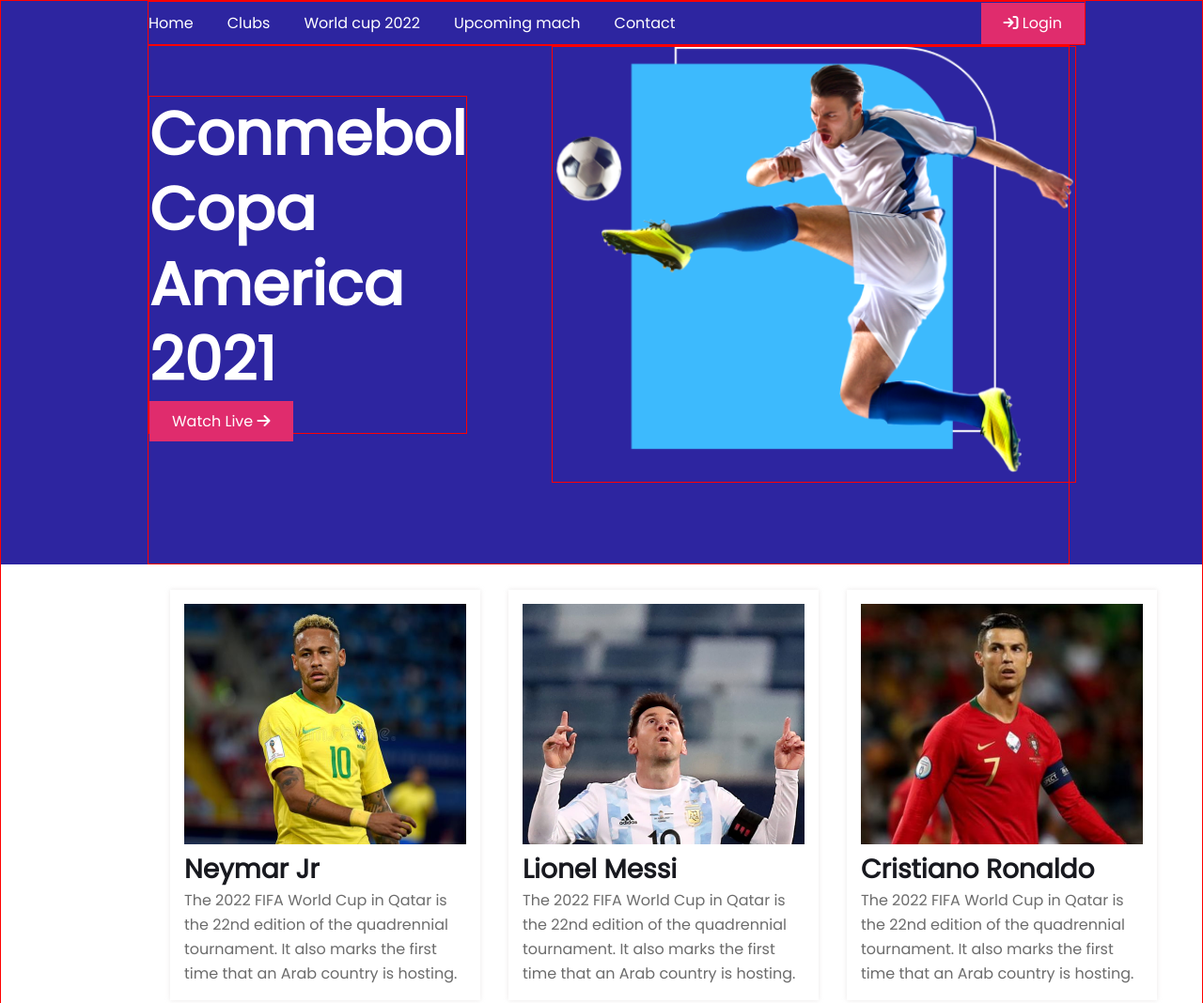
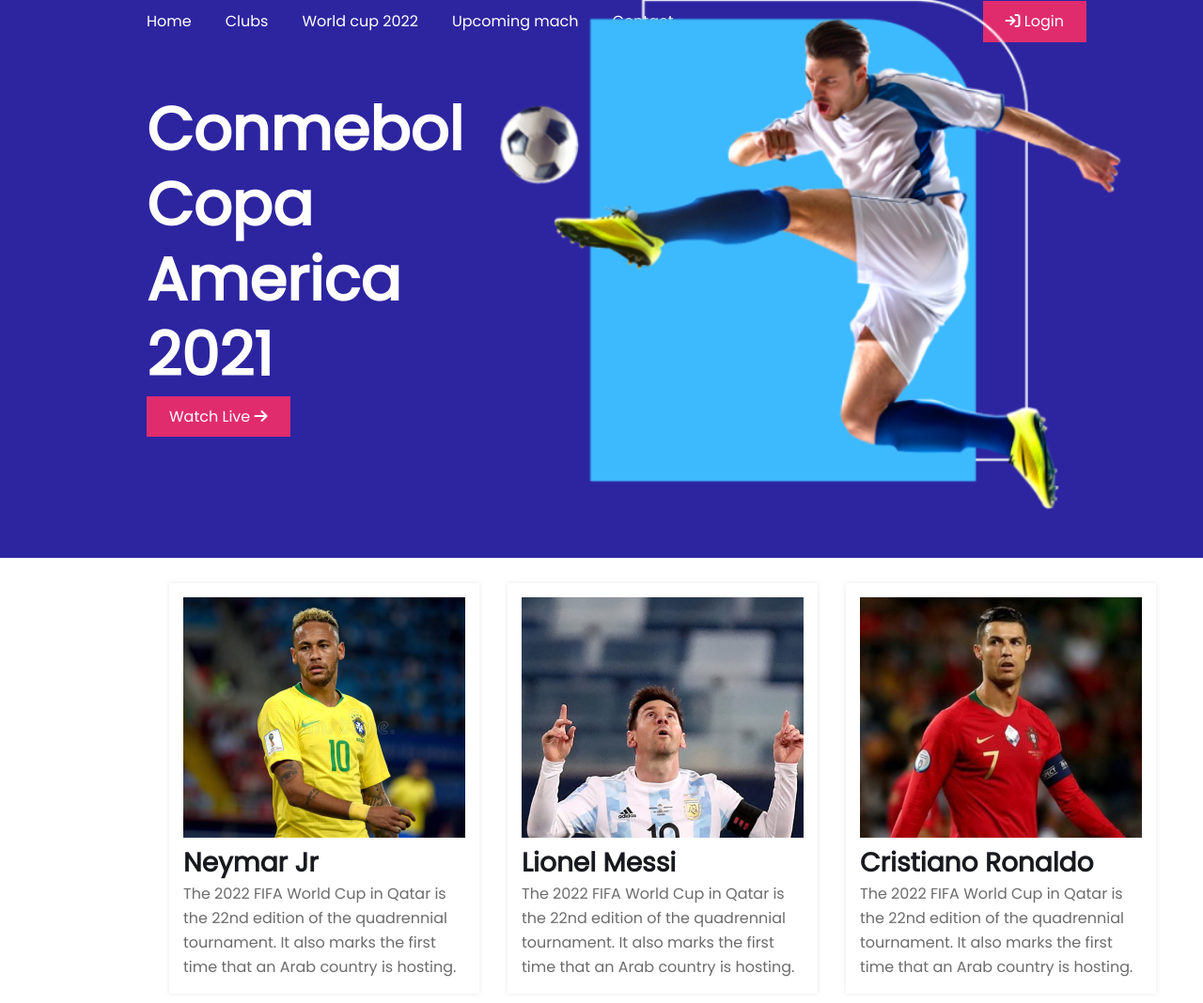
Before and after one commit to arfislam/assaginment-2-football, a plain HTML site: page index.html in a window 1280 px wide. Shown: the top 1068 px of the page at 94% size. Drawn offline with Linux system fonts and the light colour scheme.

Commit message:
remuve border

```diff
--- a/assets/styles/style.css
+++ b/assets/styles/style.css
@@ -10,34 +10,34 @@
     text-decoration: none;
     list-style: none;
 }
-
 body {
     font-family: 'Poppins', sans-serif;
     max-width: 1440px;
-    border: var(--border);
-
-
+    margin: 0 auto;
+       /* border: var(--border); */
 }
 /* **********************
 header part css start
 ********************** */
+
+header:hover .image{
+    transform: scale(1.2);
+    transition-duration: 1s;
+}
 .menu_bar {
     display: flex;
     align-items: center;
     justify-content: space-between;
     margin-left: 156px;
     margin-right: 124px;
-    border: var(--border);
-
+      /* border: var(--border); */
 }
 nav{
     padding: 10px 0px;
 }
 header {
     background-color: #2D25A0;
-    color: var(--text-color)
-
-    ;
+    color: var(--text-color);
 }
 .link_button{
     background-color: #E02C6D;
@@ -48,29 +48,23 @@ header {
 .link_button a {
     color: var(--text-color);
 }
-
 header nav ul {
     display: flex;
 }
-
 header nav ul li {
     margin-right: 36px;
-
 }
-
 header nav ul li a {
     font-size: 16px;
     line-height: 24px;
     font-weight: 500;
     color: var(--text-color);
-
 }
-
 .banner {
     display: flex;
     align-items: center;
     justify-content: space-between;
-    border: var(--border);
+      /* border: var(--border); */
     margin-left: 156px;
     margin-right: 141px;
     padding-bottom: 86px;
@@ -78,11 +72,6 @@ header nav ul li a {
 }
 .copa_america{
     margin-right: 90px;
-}
-
-.banner aside {
-    border: var(--border);
-
 }
 .banner aside h1{
     font-size: 64px;
@@ -106,11 +95,10 @@ main part css start
 }
 .players div {
     padding: 15px;
-    /* border: var(--border); */
+       /* border: var(--border); */
     margin-top: 27px;
     box-shadow: 0px 0px 5px rgba(199, 190, 190, 0.356);
     background-color: #FFFFFF;
-
 }
 .players div h3{
     font-size: 28px;
@@ -137,10 +125,9 @@ highlights part css start
     margin-right: 156px;
     margin-top: 165px;
     margin-left: 180px;
-
 }
 .highlights_text_part{
-    border: var(--border);
+      /* border: var(--border); */
     margin-right: 70px;
 }
 .highlights_text_part h2{
@@ -148,7 +135,6 @@ highlights part css start
     line-height: 60px;
     font-weight: 700;
     color:#0A0826;
-
 }
 .highlights_text_part p{
     font-size: 16px;
@@ -157,11 +143,9 @@ highlights part css start
     color: #6C6C6C;
     margin-bottom: 24px;
 }
-.highlights_image{
-    border: var(--border);
-}
+
 .logo{
-    border: var(--border);
+      /* border: var(--border); */
     height: 110px;
     text-align: center;
     margin-top: 158px;
@@ -183,21 +167,19 @@ footer part css start
     display: flex;
     flex-wrap: wrap;
     justify-content: center;
-
 }
 .social_icon ul li{
     margin: 0 7px;
 }
-.social_icon ul li a{
+/* .social_icon ul li a{
 
-}
+} */
 .social_icon ul li a i{
     color: #969BAB;
-    /* border: var(--border); */
+       /* border: var(--border); */
     border-radius: 50%;
     padding: 8px;
     background-color: #0b0d171a;
-
 }
 footer{
     margin-bottom: 66px;
```
